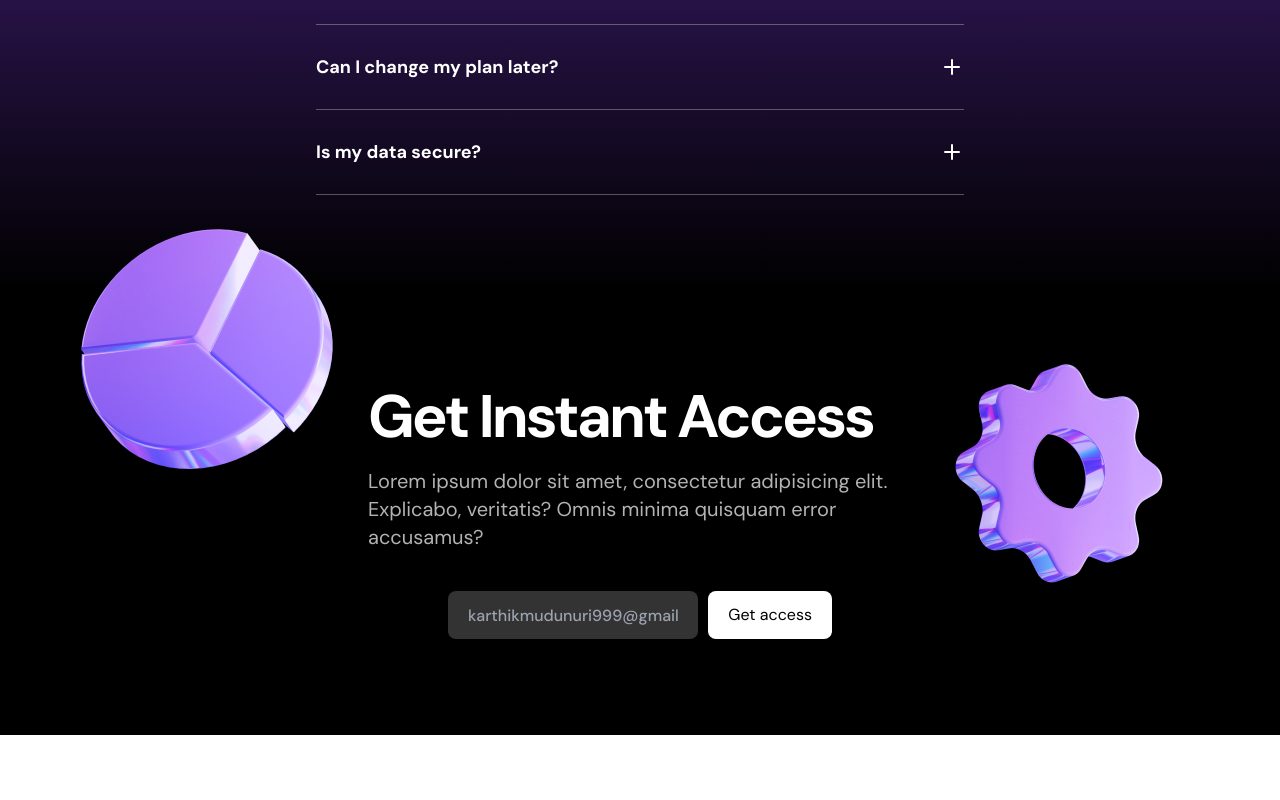
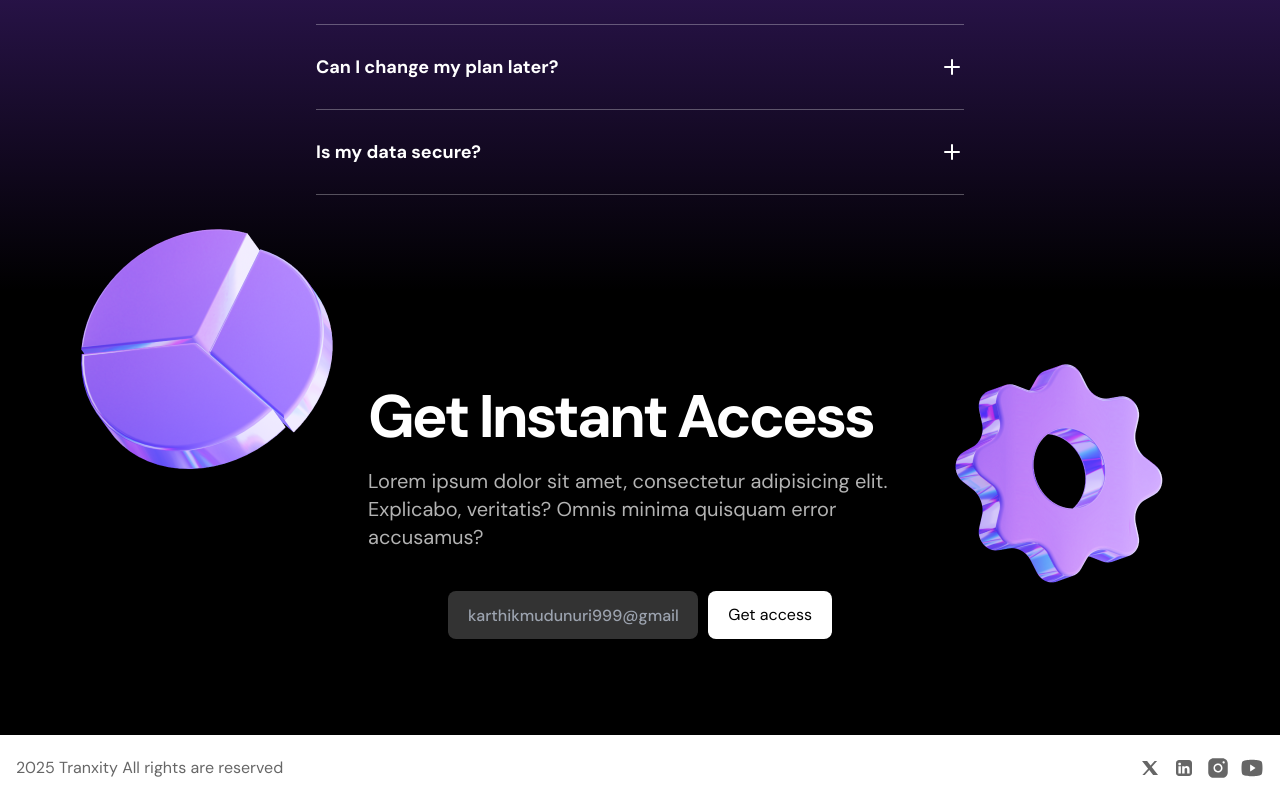
Before and after one commit to Festivemena/trx, a Next.js app: page / in a window 1280 px wide. Shown: the part 2416-3216 px from the top of the page. Built offline with nearby package versions, Linux system fonts and the light colour scheme.

Commit message:
Update Footer.tsx

```diff
--- a/src/components/Footer.tsx
+++ b/src/components/Footer.tsx
@@ -6,7 +6,7 @@ import YoutubeIcon from '../assets/icons/youtube.svg'
 
 export const Footer = () => {
   return(
-    <footer className='py-5 bg-white text-white/60 border-t border-white/20'>
+    <footer className='py-5 bg-white text-black/60 border-t border-white/20'>
     <div className="container">
       <div className='flex flex-col gap-5 sm:flex-row sm:justify-between'>
         <div className="text-center"> 2025 Tranxity All rights are reserved</div>
```
